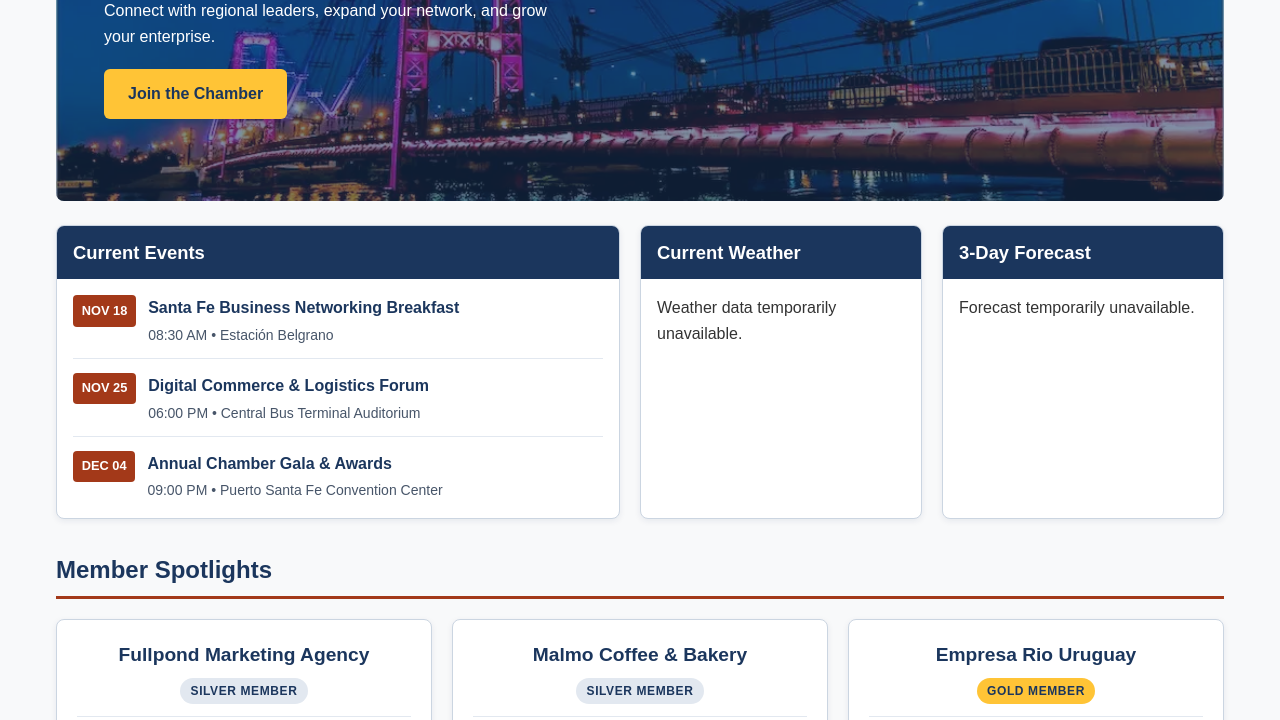
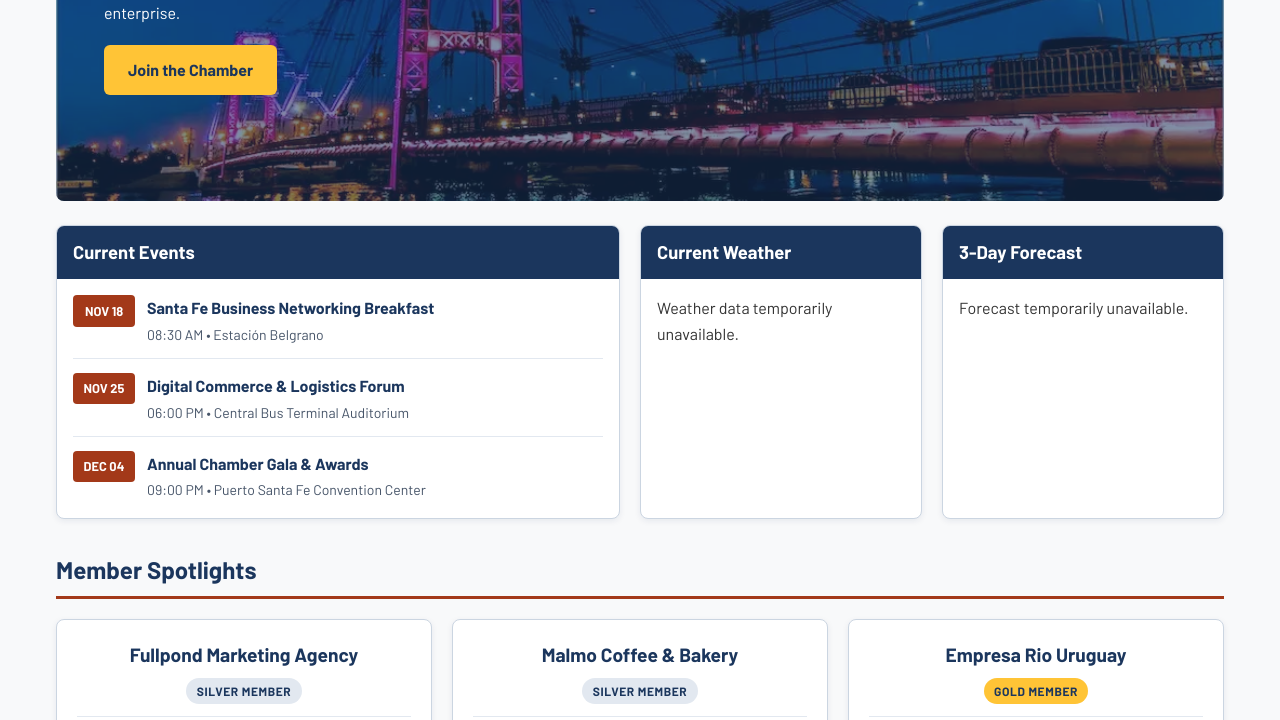
Before and after one commit to kev8bits/wdd231, a plain HTML site: page chamber/index.html in a window 1280 px wide. Shown: the part 380-1100 px from the top of the page. Drawn offline with Linux system fonts and the light colour scheme; no server answers.

Commit message:
google fonts bug fixed

```diff
--- a/chamber/index.html
+++ b/chamber/index.html
@@ -20,6 +20,7 @@
     <!-- Google Fonts (Barlow) -->
     <link rel="preconnect" href="https://fonts.googleapis.com">
     <link rel="preconnect" href="https://fonts.gstatic.com" crossorigin>
+    <link rel="stylesheet" href="https://fonts.googleapis.com/css2?family=Barlow:ital,wght@0,300;0,400;0,600;0,700;1,400&display=swap">
 
     <!-- Stylesheets -->
     <link rel="stylesheet" href="../styles/normalize.css">
--- a/chamber/scripts/main.mjs
+++ b/chamber/scripts/main.mjs
@@ -15,10 +15,3 @@ document.addEventListener('DOMContentLoaded', () => {
 
     FooterController.populateDates();
 });
-
-
-//this evades render-blocking requests on lighthouse reports
-const fontLink = document.createElement('link');
-fontLink.rel = 'stylesheet';
-fontLink.href = 'https://fonts.googleapis.com/css2?family=Barlow:ital,wght@0,300;0,400;0,600;0,700;1,400&display=swap';
-document.head.appendChild(fontLink);
```
Also changed, not shown: chamber/directory.html (+2 -0 lines).
